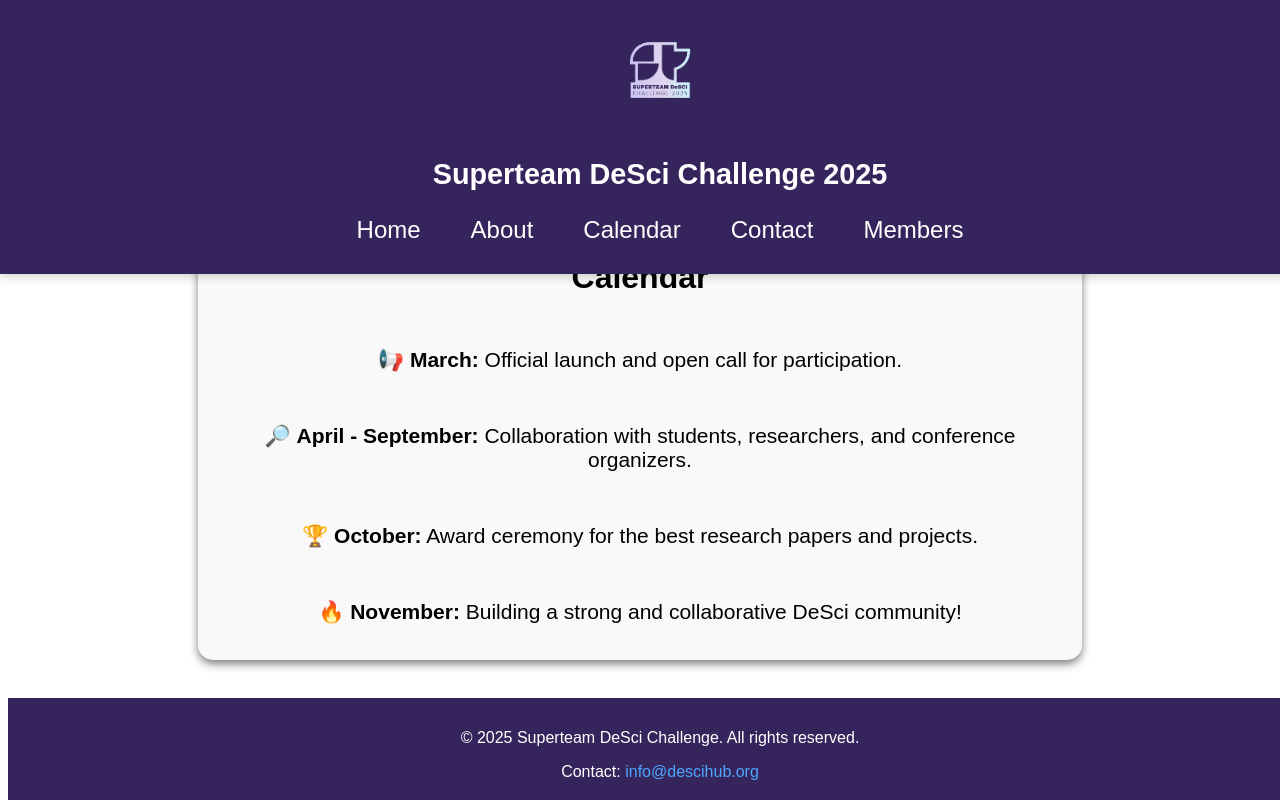
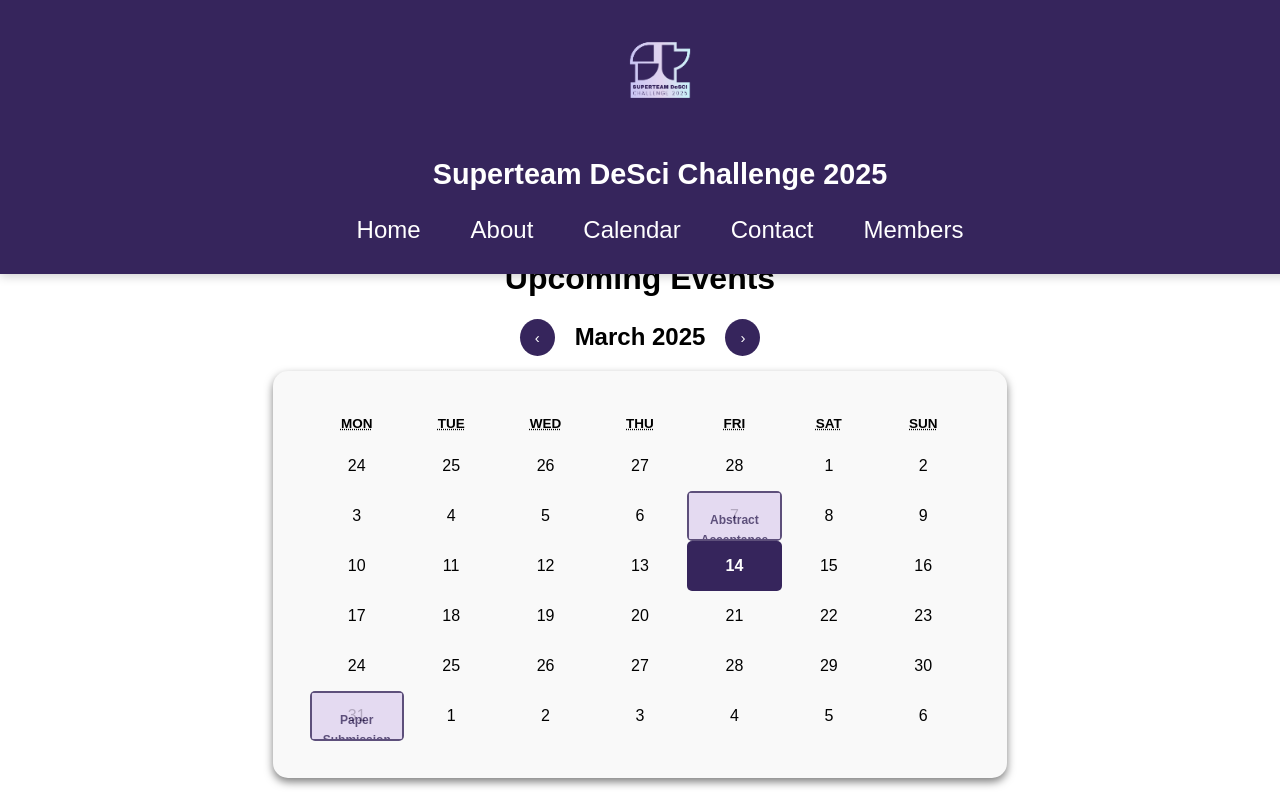
Before and after one commit to Superteam-DeSci-Hub/open-science, a React (Create React App) app: page /calendar in a window 1280 px wide. Shown: the top 800 px of the page. Built offline with nearby package versions, Linux system fonts and the light colour scheme.

Commit message:
Major Calendar Change

```diff
--- /dev/null
+++ b/src/data/eventsData.js
@@ -0,0 +1,34 @@
+const eventsData = [
+    {
+      date: '2025-03-07',
+      name: 'SM2025',
+      status: "Abstract Acceptance",
+      url: 'https://www.ef.uns.ac.rs/sm2025/',
+    },
+    {
+      date: '2025-03-31',
+      name: 'SM2025',
+      status: "Paper Submission",
+      url: 'https://www.ef.uns.ac.rs/sm2025/',
+    },
+    {
+      date: '2025-05-16',
+      name: 'SM2025',
+      status: "Conference",
+      url: 'https://www.ef.uns.ac.rs/sm2025/',
+    },
+    {
+      date: '2025-04-18',
+      name: 'IMCSM25',
+      status: "Paper Submission",
+      url: 'https://mksm.tfbor.bg.ac.rs/',
+    },
+    {
+    date: '2025-05-30',
+    name: 'IMCSM2025',
+    status: "Conference",
+    url: 'https://mksm.tfbor.bg.ac.rs/',
+    },
+  ];
+
+  export default eventsData;
--- a/src/pages/Calendar.js
+++ b/src/pages/Calendar.js
@@ -1,16 +1,56 @@
-import React from "react";
-import "../styles/home.css";
+import React, { useState } from 'react';
+import Calendar from 'react-calendar';
+import 'react-calendar/dist/Calendar.css';
+import '../styles/calendar.css';
+import eventsData from '../data/eventsData';
 
-const Calendar = () => {
-  return(
-    <div className="home-container">
-      <h1>Calendar</h1>
-      <p> 📢 <strong>March:</strong> Official launch and open call for participation.</p>
-      <p> 🔎 <strong>April - September:</strong> Collaboration with students, researchers, and conference organizers.</p>
-      <p> 🏆 <strong>October:</strong> Award ceremony for the best research papers and projects.</p>
-      <p> 🔥 <strong>November:</strong> Building a strong and collaborative DeSci community!</p>
+const CustomCalendar = () => {
+  const [value, setValue] = useState(new Date());
+
+  // Function to change the month
+  const changeMonth = (offset) => {
+    const newDate = new Date(value.getFullYear(), value.getMonth() + offset, 1);
+    setValue(newDate);
+  };
+
+  // Render event content inside calendar tiles
+  const tileContent = ({ date }) => {
+    const formattedDate = date.toISOString().split('T')[0];
+    const event = eventsData.find(d => d.date === formattedDate);
+
+    return event ? (
+      <div className="event-card">
+        <a href={event.url} target="_blank" rel="noopener noreferrer" className="event-link">
+        {event.name}
+        </a>
+        <p className="event-description">{event.status}</p>
+      </div>
+    ) : <div className="empty-card"></div>;
+  };
+
+  return (
+    <div className="calendar-container">
+      <h1>Upcoming Events</h1>
+
+      {/* Custom Month Navigation with Single Arrows */}
+      <div className="month-navigation">
+        <button onClick={() => changeMonth(-1)} className="nav-button">‹</button>
+        <span>{value.toLocaleString('default', { month: 'long', year: 'numeric' })}</span>
+        <button onClick={() => changeMonth(1)} className="nav-button">›</button>
+      </div>
+
+      <Calendar
+        onChange={setValue}
+        value={value}
+        tileContent={tileContent}
+        prevLabel={null}
+        nextLabel={null}
+        prev2Label={null}
+        next2Label={null}
+        showNavigation={false}
+      />
     </div>
-  )
+  );
 };
 
-export default Calendar;
+export default CustomCalendar;
--- a/src/pages/Contact.js
+++ b/src/pages/Contact.js
@@ -23,10 +23,12 @@
   return (
     <div className="contact-container">
       {submitted ? (
-        <p className="success-message">✅ Thank you! Your response has been recorded.</p>
+        <p className="success-message">Thank you! Your response has been recorded.</p>
       ) : (
         <form onSubmit={handleSubmit}>
-          <h1>Contact us:</h1>
+          <p>
+          Contact Us
+          </p>
           <input type="text" name="entry.2074818001" placeholder="Full Name:" required />
           <input type="email" name="entry.1021605082" placeholder="Email Address:" required />
           <input type="text" name="entry.873823422" placeholder="Institution/Organization:" required />
--- /dev/null
+++ b/src/styles/calendar.css
@@ -0,0 +1,165 @@
+.calendar-container {
+    font-family: 'Montserrat', sans-serif;
+    display: flex;
+    justify-content: center; /* Horizontally center the content */
+    align-items: center;     /* Vertically center the content */
+    height: 100vh;           /* Full viewport height */
+    flex-direction: column;  /* Align content vertically */
+    padding: 20px;           /* Optional padding around the container */
+    color: #000000;
+    text-align: center;  /* Center text */
+    margin-top: 7%;  /* Reduced top margin to bring title higher */
+  }
+
+.upcoming-events-title {
+    font-size: 2rem;
+    font-weight: bold;
+    margin-bottom: 20px;  /* Keep the reduced margin between title and calendar */
+    color: #333;
+    text-align: center;
+  }
+
+/* Make the calendar container larger */
+.react-calendar {
+    font-family: 'Montserrat', sans-serif;
+    width: 60%;
+    max-width: 1200px;
+    font-size: 18px; /* Larger font size for the calendar */
+    border: none;
+    box-shadow: 0 4px 8px rgba(0, 0, 0, 0.5);
+    align-items: center;
+    padding: 3%;
+    background-color: #f9f9f9;
+    border-radius: 15px;
+    color: #000000;
+  }
+
+  /* Style the month and year header */
+.react-calendar__navigation__label {
+    font-family: 'Montserrat', sans-serif;
+    color: #36255c;  /* Set a color for the month and year */
+    font-weight: bold;  /* Make the label bold */
+    font-size: 24px;
+    background-color: #dfd3ef;
+  }
+
+  .react-calendar__navigation__label:hover {
+    background-color: #dfd3ef;
+  }
+
+  /* Make the calendar tiles larger */
+  .react-calendar__tile {
+    width: 50px;
+    height: 50px;
+    display: flex;
+    justify-content: center;
+    align-items: center;
+    font-size: 16px;
+    border-radius: 5px; /* Round the corners */
+    cursor: pointer;
+    position: relative;
+    transition: all 0.3s ease;
+    color: #000;
+  }
+
+  .react-calendar__tile--now {
+    background-color: #36255c;  /* Green background for the current date */
+    color: white;  /* White text color */
+    border-radius: 5px;  /* Rounded corners */
+    font-weight: bold;  /* Make the current date text bold */
+  }
+
+  /* Hover effect for the current date card */
+  .react-calendar__tile--now:hover {
+    background-color: #dfd3ef;  /* Darker green on hover */
+  }
+
+  /* Style for event card */
+  .event-card {
+    background-color: #dfd3ef;
+    padding: 8px;
+    text-align: center;
+    border-radius: 3px;
+    border: 2px solid #36255c;
+    box-shadow: 0 2px 4px rgba(0, 0, 0, 0.1);
+    font-size: 12px;
+    position: absolute;
+    top: 0;
+    left: 0;
+    right: 0;
+    bottom: 0;
+    display: flex;
+    flex-direction: column;
+    justify-content: center;
+    align-items: center;
+    overflow: hidden;
+    opacity: 0.8;
+    color: #36255c;
+  }
+
+  /* Empty card when there's no event */
+  .empty-card {
+    background-color: transparent;
+    display: none;
+  }
+
+  /* Style for event description */
+  .event-description {
+    font-weight: bold;
+    color: #36255c;
+    font-size: 12px;
+  }
+
+  /* Style for event link */
+  .event-link {
+    font-weight: bold;
+    font-size: 12px;
+    color: #36255c;
+    text-decoration: none;
+    margin-top: 10%;
+  }
+
+  .event-link:hover {
+    text-decoration: underline;
+  }
+
+  .react-calendar__navigation {
+    display: none !important;  /* Hide default calendar buttons */
+  }
+
+  .month-navigation {
+    display: flex;
+    justify-content: center;
+    align-items: center;
+    gap: 20px;
+    margin-bottom: 15px;
+  }
+
+  .nav-button {
+    background-color: #36255c;
+    color: white;
+    border: none;
+    padding: 10px 15px;
+    cursor: pointer;
+    border-radius: 50%;
+    font-size: 15px;
+    transition: background 0.3s;
+  }
+
+  .nav-button:hover {
+    background-color: #dfd3ef;
+  }
+
+  .month-navigation span {
+    font-size: 24px;
+    font-weight: bold;
+  }
+
+  /* Optional: Make calendar more responsive */
+  @media (max-width: 768px) {
+    .react-calendar__tile {
+      width: 40px;
+      height: 40px;
+      font-size: 14px;
+    }
+  }
--- a/src/styles/global.css
+++ b/src/styles/global.css
@@ -8,7 +8,8 @@
 
   a {
     text-decoration: none;
-    color: #007bff;
+    color: #36255c;
+    ;
   }
 
   a:hover {
```
Also changed, not shown: package.json (+6 -5 lines), 1 other file (tests, documents, lock files or other folders).
